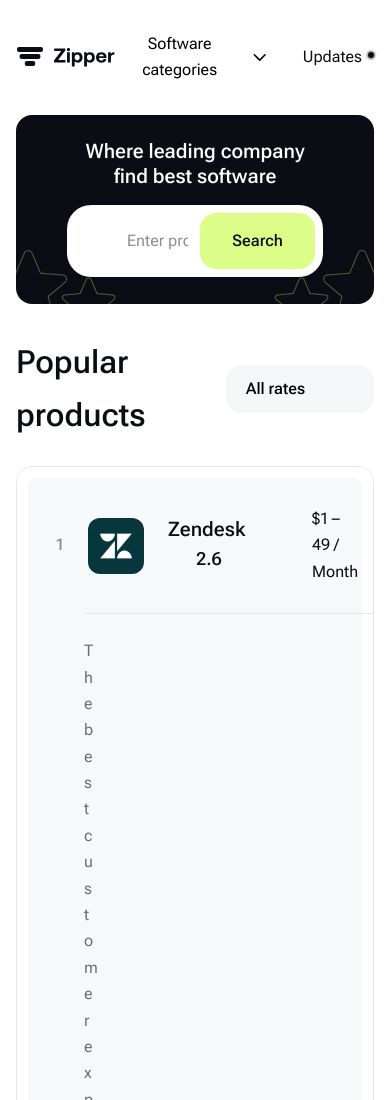
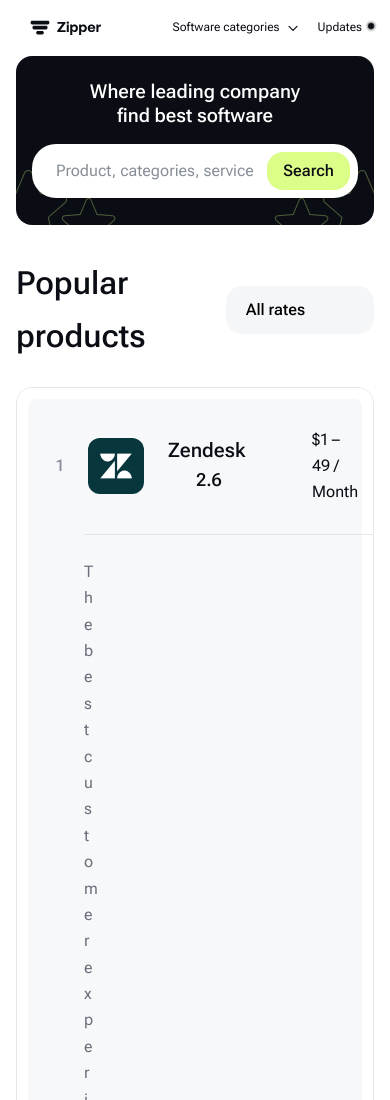
Before and after one commit to kdubrovsky/zipper, an Astro site: page / in a window 390 px wide. Shown: the top 1100 px of the page. Built offline with nearby package versions, Linux system fonts and the light colour scheme; Astro itself is replaced by a stand-in of ours.

Commit message:
feat: Add header and search blocks responsiveness

```diff
--- a/src/components/CategoriesMenu.astro
+++ b/src/components/CategoriesMenu.astro
@@ -42,13 +42,14 @@ import { Icon } from 'astro-icon';
 
   button {
     @include flexRow;
-    gap: 0.375rem;
+    color: $black;
+    gap: clamp(1px, 0.5vw, 0.375rem);
     background-color: $white;
-    padding: 0.5rem 0; // extend clickable area
+    padding: 0.5em 0; // extend clickable area
     transition: color 0.2s;
 
     [astro-icon] {
-      height: 1.5rem;
+      height: clamp(1rem, 2vw, 1.5rem);
       transition: transform 0.3s ease-in-out;
     }
 
@@ -82,7 +83,7 @@ import { Icon } from 'astro-icon';
     }
 
     a {
-      padding: 0.375rem 2rem;
+      padding: 0.5rem 2rem;
     }
 
     &.opened {
--- a/src/components/Header.astro
+++ b/src/components/Header.astro
@@ -20,7 +20,7 @@
   @import '../styles/mixins';
 
   header {
-    padding: 1.4375rem 0;
+    padding: clamp(0.75rem, 1.6%, 1.5rem) 0;
 
     .wrapper {
       @include flexRow;
@@ -29,7 +29,8 @@
 
     nav {
       @include flexRow;
-      gap: 2rem;
+      font-size: clamp(12px, 2.5vw, 16px);
+      gap: clamp(0.75rem, 2.22vw, 3rem);
     }
   }
 </style>
--- a/src/components/Logotype.astro
+++ b/src/components/Logotype.astro
@@ -13,7 +13,7 @@ import { Icon } from 'astro-icon';
   .logotype {
     flex-shrink: 0;
     [astro-icon] {
-      height: 36px;
+      height: clamp(26px, 2.5vw, 40px);
     }
   }
 </style>
--- a/src/components/Search/Search.module.scss
+++ b/src/components/Search/Search.module.scss
@@ -2,12 +2,12 @@
 @import '../../styles/mixins';
 
 .search {
-  margin-bottom: 32px;
+  margin-bottom: 2rem;
 
   .wrapper {
     background-color: $black;
-    border-radius: 16px;
-    padding: clamp(24px, 6.5%, 96px) 1rem clamp(24px, 7.6%, 160px);
+    border-radius: 1rem;
+    padding: clamp(1.5rem, 6.5%, 6rem) 1rem clamp(1.5rem, 7.6%, 10rem);
     background-image: url('../../images/stars-background.svg');
     background-repeat: no-repeat;
     background-size: 115%;
@@ -16,19 +16,19 @@
 
   .title {
     @include mediumFont(117);
-    font-size: clamp(20px, 3.89vw, 64px);
+    font-size: clamp(1.2rem, 3.89vw, 4rem);
     line-height: 1.25;
     text-align: center;
     letter-spacing: normal;
 
-    width: clamp(256px, 56%, 720px);
-    margin: 0 auto clamp(16px, 3.4%, 48px);
+    width: clamp(16rem, 56%, 45rem);
+    margin: 0 auto clamp(1rem, 3.4%, 3rem);
 
     color: $white;
   }
 
   .searchBox {
-    width: clamp(256px, 43%, 640px);
+    max-width: 35.75rem;
     margin: 0 auto;
   }
 }
--- a/src/components/SearchInput/SearchInput.jsx
+++ b/src/components/SearchInput/SearchInput.jsx
@@ -15,7 +15,7 @@ export default function SearchInput({ onSearch }) {
                 name='query'
                 type='text'
                 id='search'
-                placeholder='Enter product, categories, service name...'
+                placeholder='Product, categories, service name...'
             />
             <button
                 type='submit'
--- a/src/components/SearchInput/SearchInput.module.scss
+++ b/src/components/SearchInput/SearchInput.module.scss
@@ -7,10 +7,13 @@
   gap: 0.75rem;
   background-color: $white;
   padding: 0.5rem 0.5rem 0.5rem 1.5rem;
-  border-radius: 24px;
+  border-radius: 1.5rem;
 
   svg {
     flex-shrink: 0;
+    @include forMediaLess('mobile') {
+      display: none;
+    }
   }
 }
 
@@ -18,14 +21,16 @@
   width: 100%;
   border: none;
   color: $black;
+
   &::placeholder {
     color: $gray300;
+    text-overflow: ellipsis;
   }
 }
 
 .searchButton {
   @include mediumFont(105);
-  padding: 0.9375rem 2rem;
+  padding: clamp(0.25rem, 1.5vw, 0.9375rem) clamp(1rem, 3vw, 2rem);
   color: $black;
   background-color: $accent;
   border-radius: 1rem;
--- a/src/styles/mixins.scss
+++ b/src/styles/mixins.scss
@@ -11,10 +11,7 @@
 // responsive media queries
 
 $sizes: (
-  's': 567px,
-  'm': 767px,
-  'l': 1023px,
-  'xl': 1439px,
+  'mobile': 480px,
 );
 
 @mixin forMediaLess($media) {
```
Also changed, not shown: src/styles/global.scss (line endings or trailing spaces).
